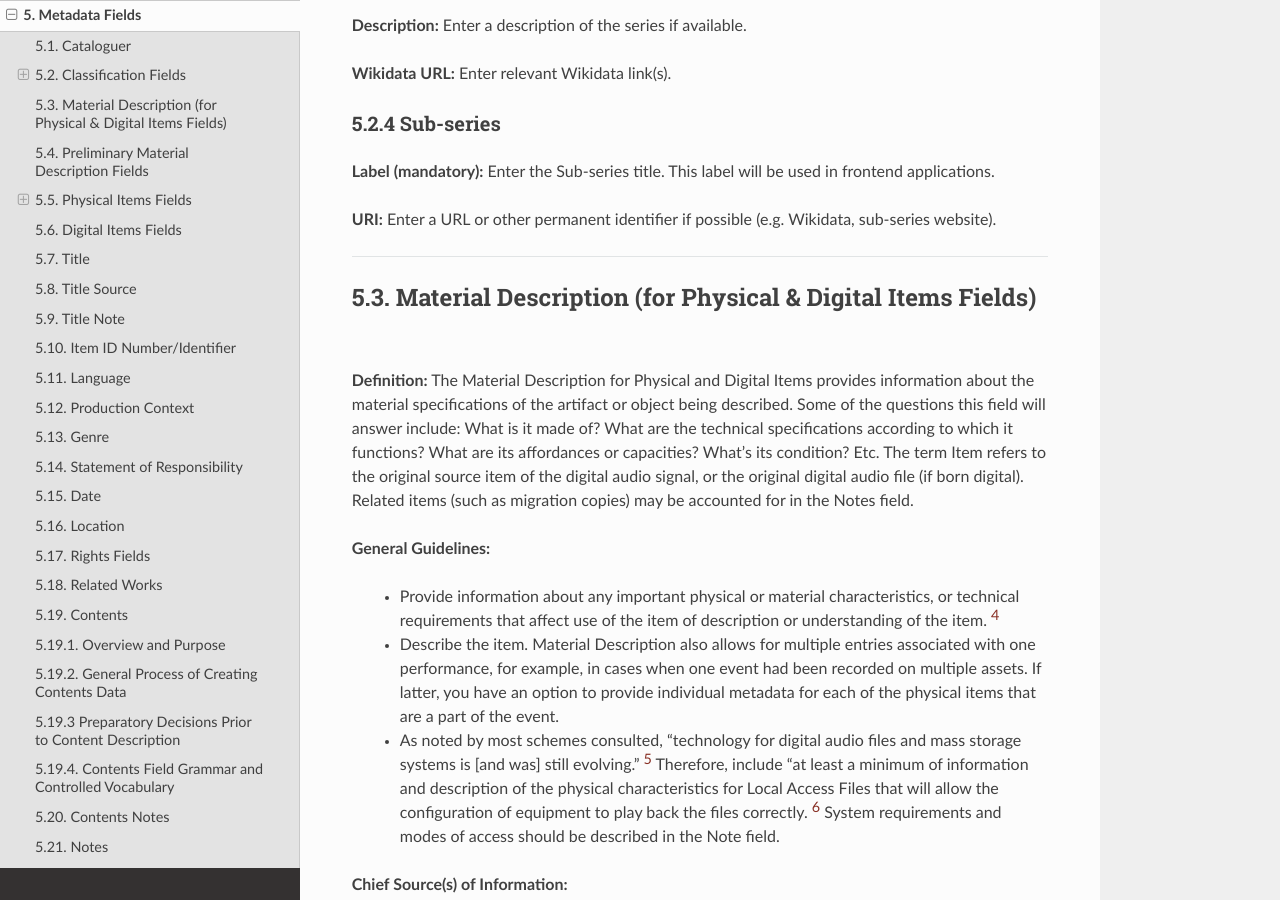
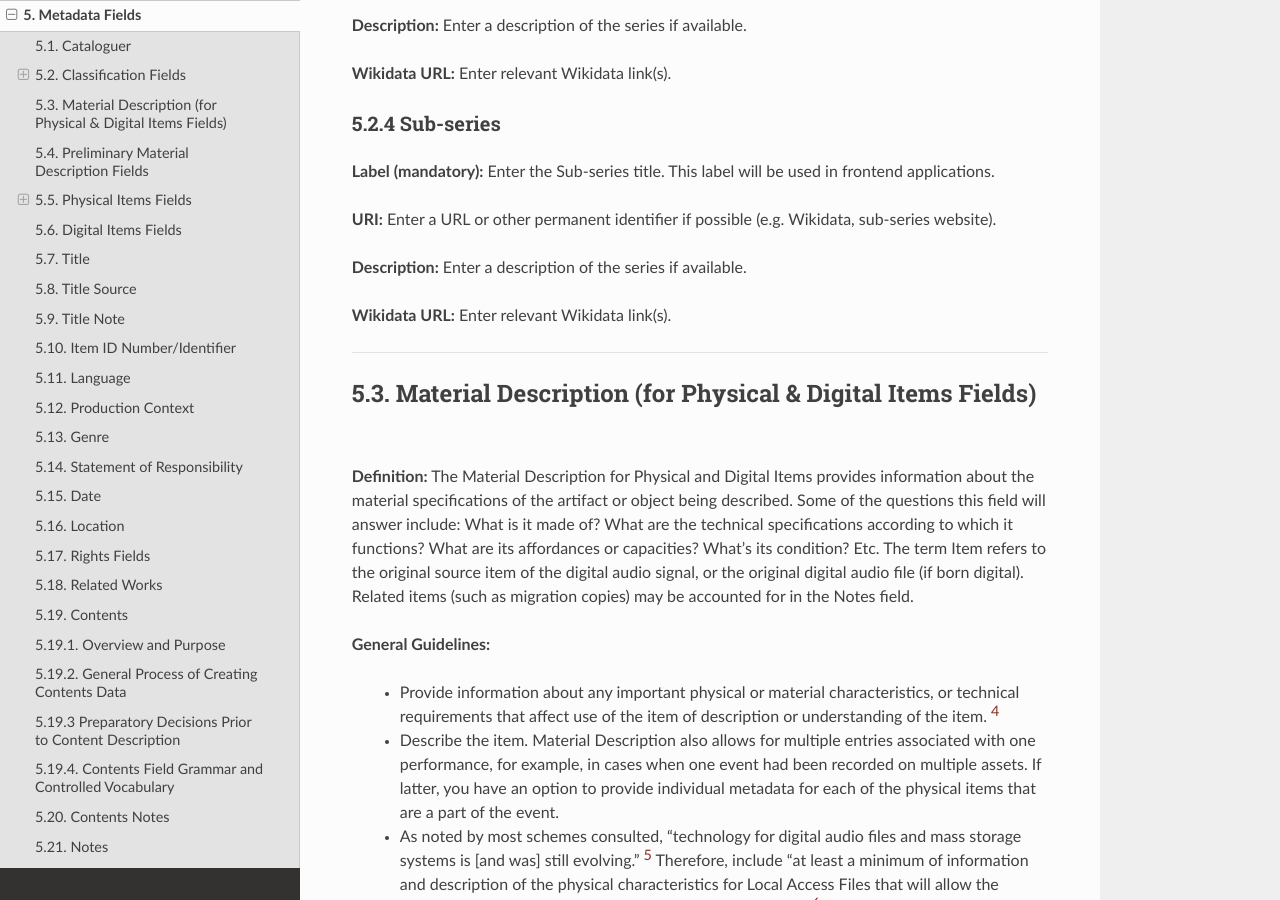
Before and after one commit to spokenweb/spokenweb-metadata-scheme, a Sphinx documentation site: the page built from docs/5-metadata-fields.rst, in a window 1280 px wide and 900 px high, scrolled down 3625 px. Built offline with Sphinx 7.4.7 and the Read the Docs theme 3.1.0, drawn with Linux system fonts in a browser that asks for light colours.

Commit message:
Update 5-metadata-fields.rst
add Description and Wikidata URL to the sub-series

```diff
--- a/docs/5-metadata-fields.rst
+++ b/docs/5-metadata-fields.rst
@@ -131,6 +131,9 @@ SpokenWeb sometimes uses series to capture the way in which reading series have
 
 **URI:** Enter a URL or other permanent identifier if possible (e.g. Wikidata, sub-series website).
 
+**Description:** Enter a description of the series if available.
+
+**Wikidata URL:** Enter relevant Wikidata link(s).
 
 ----
 
```
